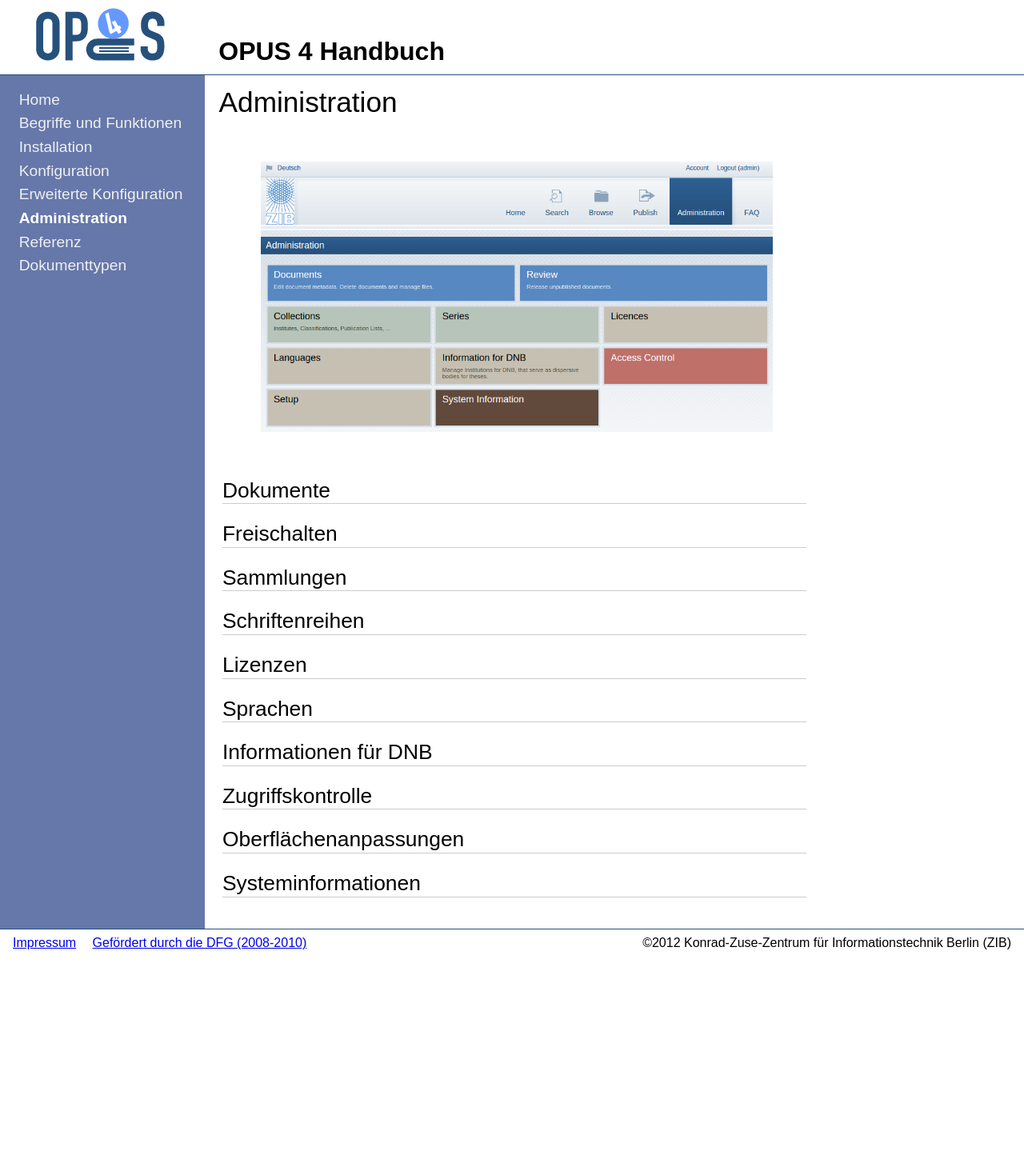
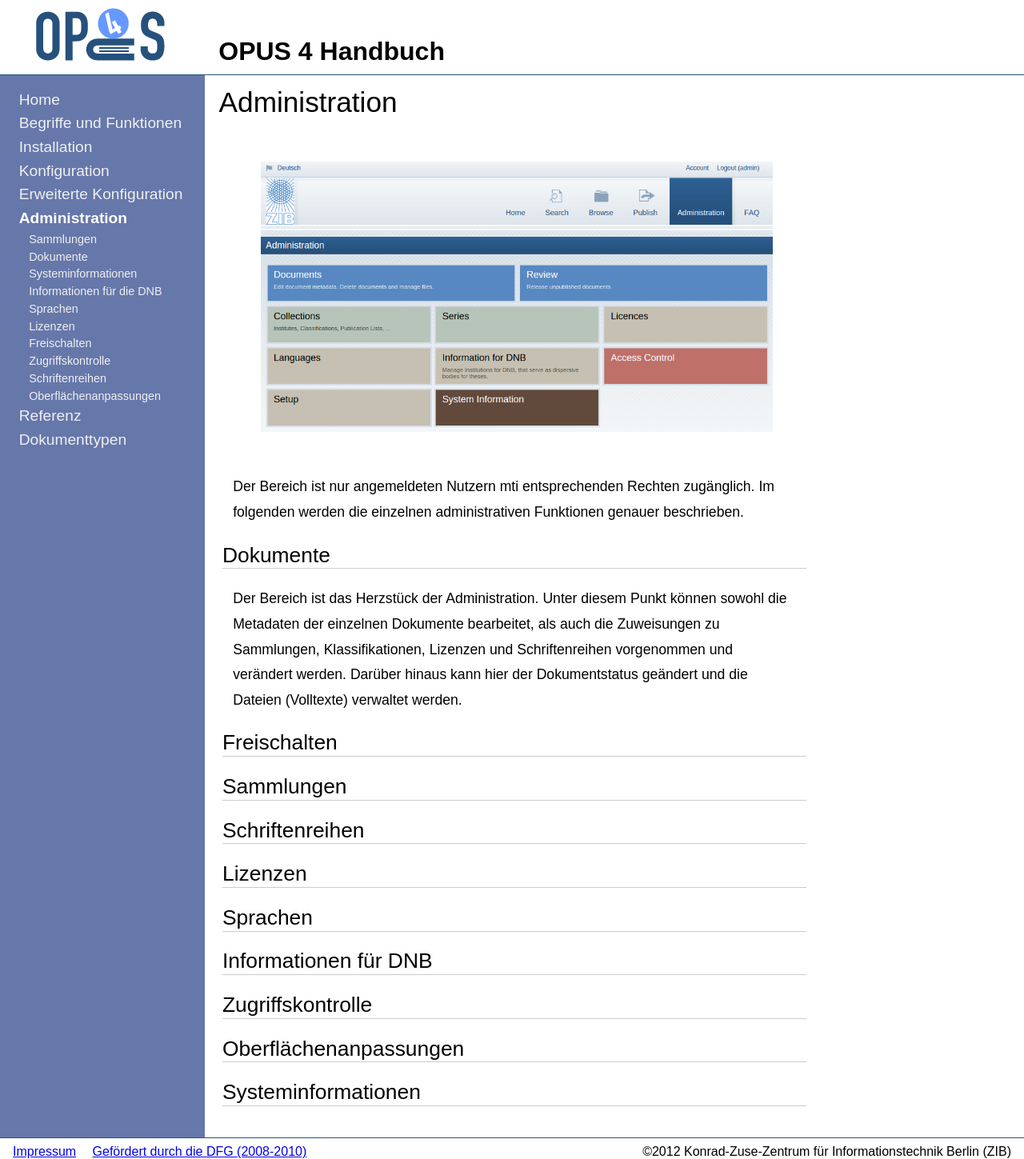
Before and after one commit to OPUS4/userdoc, a Jekyll site: the page built from admin/index.md, in a window 1280 px wide. Shown: the whole page at 80% size. Built offline with Jekyll 4.4.1, drawn with Linux system fonts in a browser that asks for light colours; before the commit the page ends 1188 px from its top, so only the background shows below that.

```diff
--- /dev/null
+++ b/admin/collections.md
@@ -0,0 +1,5 @@
+---
+title: Sammlungen
+---
+
+# Sammlungen
--- a/admin/index.md
+++ b/admin/index.md
@@ -7,7 +7,15 @@ weight: 80
 
 ![Menü](../img/admin/menu.png){:width="640px"}
 
+Der Bereich ist nur angemeldeten Nutzern mti entsprechenden Rechten zugänglich. Im folgenden werden die einzelnen
+administrativen Funktionen genauer beschrieben.
+
 ## Dokumente
+
+Der Bereich ist das Herzstück der Administration. Unter diesem Punkt können sowohl die Metadaten
+der einzelnen Dokumente bearbeitet, als auch die Zuweisungen zu Sammlungen, Klassifikationen,
+Lizenzen und Schriftenreihen vorgenommen und verändert werden. Darüber hinaus kann hier der
+Dokumentstatus geändert und die Dateien (Volltexte) verwaltet werden.
 
 ## Freischalten
 
--- /dev/null
+++ b/admin/institutes.md
@@ -0,0 +1,5 @@
+---
+title: Informationen für die DNB
+---
+
+# Informationen für die DNB
--- /dev/null
+++ b/admin/languages.md
@@ -0,0 +1,5 @@
+---
+title: Sprachen
+---
+
+# Sprachen
--- /dev/null
+++ b/admin/licences.md
@@ -0,0 +1,5 @@
+---
+title: Lizenzen
+---
+
+# Lizenzen
--- /dev/null
+++ b/admin/review.md
@@ -0,0 +1,5 @@
+---
+title: Freischalten
+---
+
+# Freischalten
--- /dev/null
+++ b/admin/security.md
@@ -0,0 +1,5 @@
+---
+title: Zugriffskontrolle
+---
+
+# Zugriffskontrolle
--- /dev/null
+++ b/admin/series.md
@@ -0,0 +1,5 @@
+---
+title: Schriftenreihen
+---
+
+# Schriftenreihen
--- /dev/null
+++ b/admin/userinterface.md
@@ -0,0 +1,5 @@
+---
+title: Oberflächenanpassungen
+---
+
+# Oberflächenanpassungen
```
Also changed, not shown: admin/documents.md (added, +29 -0 lines), admin/info.md (added, +96 -0 lines).
